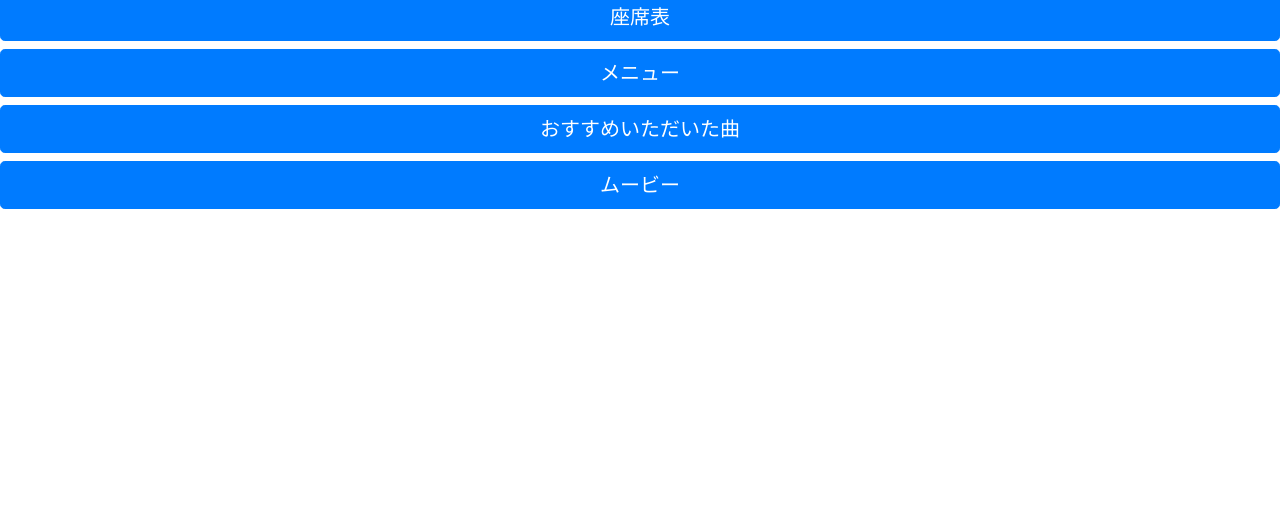
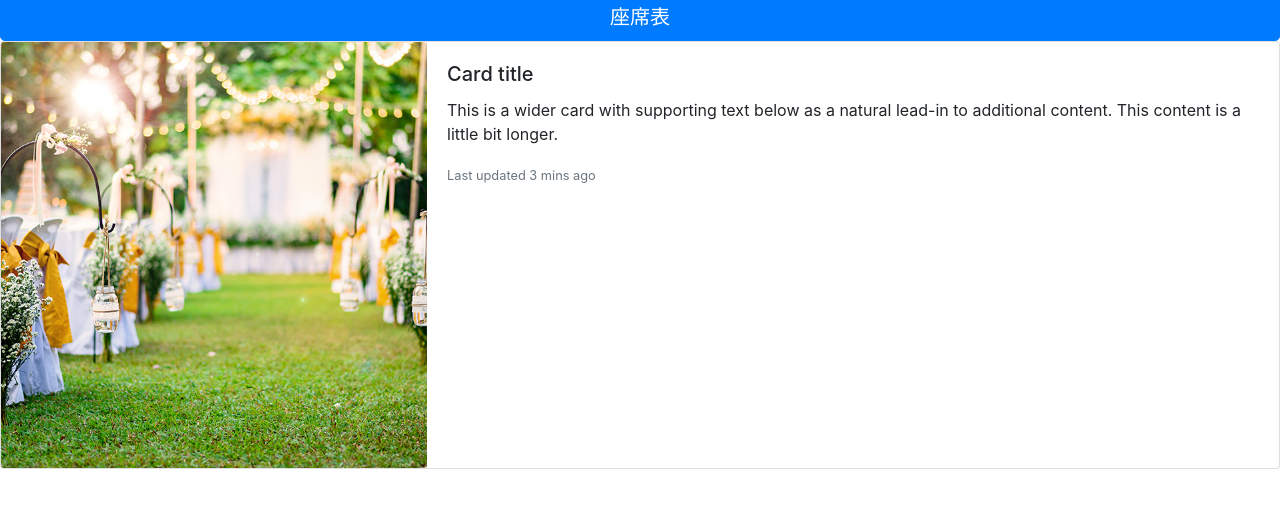
Before and after one commit to y-sugawara-z7/wedding-home, a plain HTML site: page docs/index.html in a window 1280 px wide. Shown: the part 199-706 px from the top of the page. Drawn offline with nearby package versions, Linux system fonts and the light colour scheme.

Commit message:
ボタンをCardに

```diff
--- a/docs/index.html
+++ b/docs/index.html
@@ -29,9 +29,21 @@
     </div>
     <div>
       <button type="button" class="btn btn-primary btn-lg btn-block" onclick="location.href='./zaseki.html'">座席表</button>
-      <button type="button" class="btn btn-primary btn-lg btn-block">メニュー</button>
-      <button type="button" class="btn btn-primary btn-lg btn-block">おすすめいただいた曲</button>
-      <button type="button" class="btn btn-primary btn-lg btn-block">ムービー</button>
+    </div>
+      <div class="card mb-12">
+        <div class="row no-gutters">
+          <div class="col-md-4">
+            <img src="./top.jpg" class="card-img" alt="img1">
+          </div>
+          <div class="col-md-8">
+            <div class="card-body">
+              <h5 class="card-title">Card title</h5>
+              <p class="card-text">This is a wider card with supporting text below as a natural lead-in to additional content. This content is a little bit longer.</p>
+              <p class="card-text"><small class="text-muted">Last updated 3 mins ago</small></p>
+            </div>
+          </div>
+        </div>
+
       <script src="https://code.jquery.com/jquery-3.5.1.slim.min.js" integrity="sha384-DfXdz2htPH0lsSSs5nCTpuj/zy4C+OGpamoFVy38MVBnE+IbbVYUew+OrCXaRkfj" crossorigin="anonymous"></script>
       <script src="https://cdn.jsdelivr.net/npm/popper.js@1.16.0/dist/umd/popper.min.js" integrity="sha384-Q6E9RHvbIyZFJoft+2mJbHaEWldlvI9IOYy5n3zV9zzTtmI3UksdQRVvoxMfooAo" crossorigin="anonymous"></script>
       <script src="https://stackpath.bootstrapcdn.com/bootstrap/4.5.0/js/bootstrap.min.js" integrity="sha384-OgVRvuATP1z7JjHLkuOU7Xw704+h835Lr+6QL9UvYjZE3Ipu6Tp75j7Bh/kR0JKI" crossorigin="anonymous"></script>
```
Also changed, not shown: docs/zaseki.html (+1 -4 lines).
